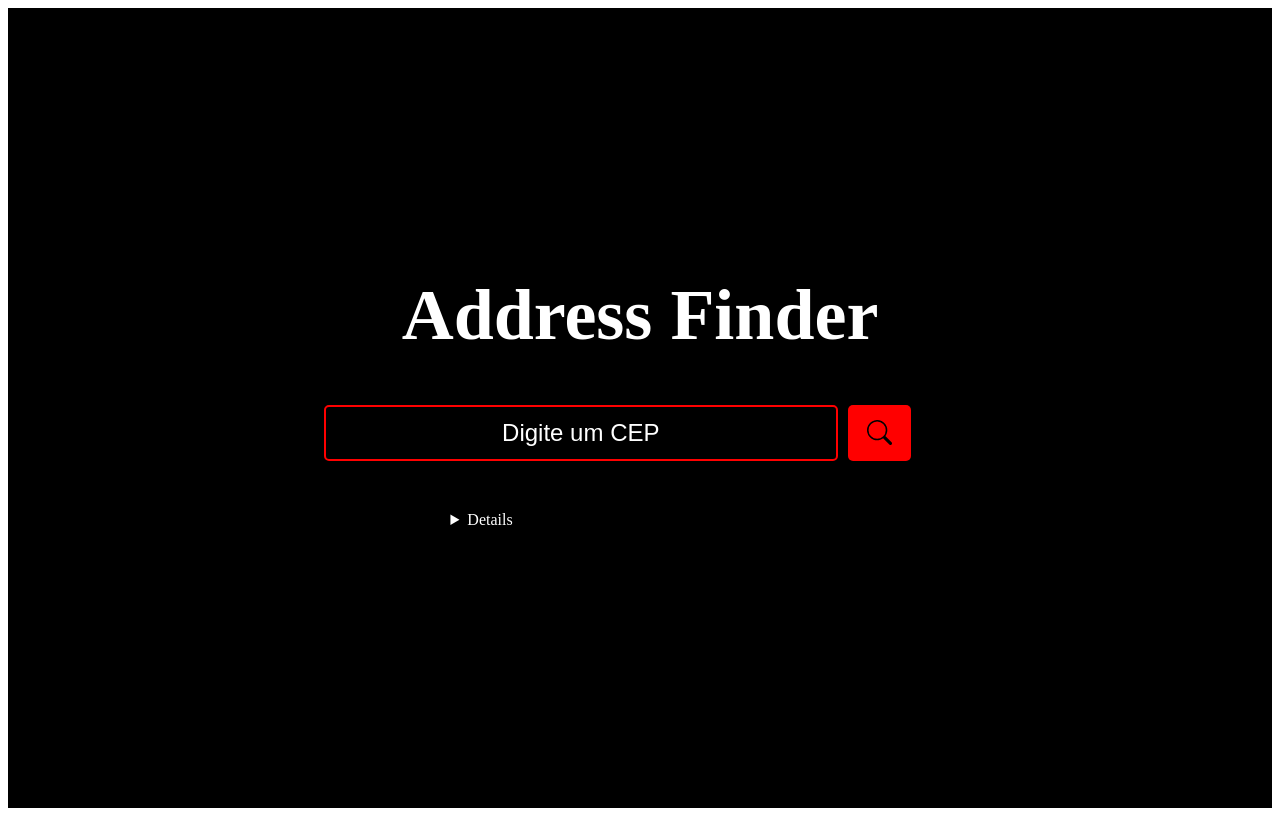
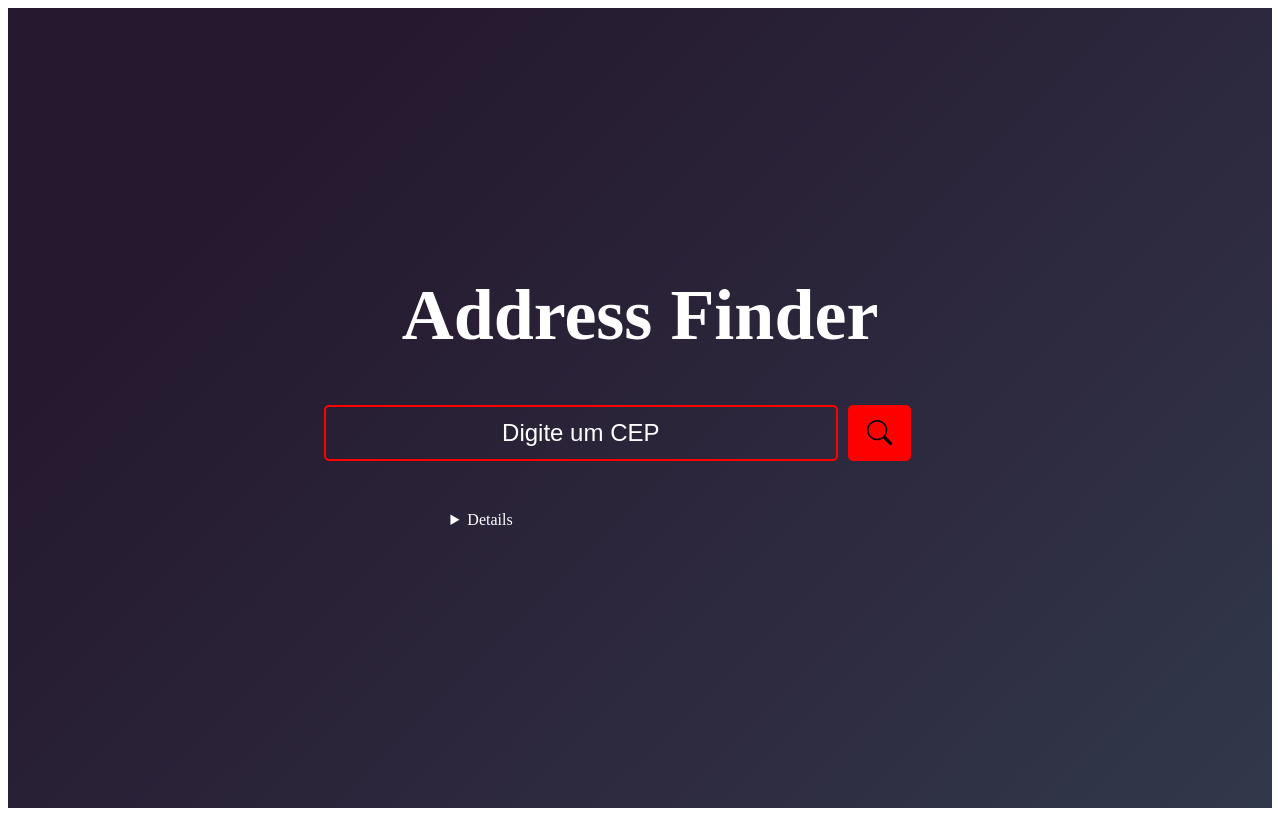
Before and after one commit to julio-2001/buscador_CEP, a React (Create React App) app: page / in a window 1280 px wide. Built offline with nearby package versions, Linux system fonts and the light colour scheme; the HTML template or start-up script is replaced by a standard one.

Commit message:
:FEAT: Adicionado component LetterBC e 2 animções animação do Title e background

```diff
--- a/src/App.tsx
+++ b/src/App.tsx
@@ -1,5 +1,5 @@
 import React, { useState } from 'react';
-import {MainBC , TitleBC, InputBC, DivBC, DetailBC, UlBC, LiBC, IconeAreaButton }from './components/Main';
+import {MainBC , TitleBC, InputBC, DivBC, DetailBC, UlBC, LiBC, IconeAreaButton, LetterBC }from './components/Main';
 import CepInfo from './interfaces/Interface_API';
 import Service_API from './services/apiViaCep';
 
@@ -74,31 +74,31 @@ function App() {
 
           <UlBC>
             <LiBC>
-              CEP:{cep?.cep}
+              CEP: <LetterBC>{cep?.cep} </LetterBC>
             </LiBC>
 
             <LiBC>
-              Localidade:{cep?.localidade}
+              Localidade: <LetterBC>{cep?.localidade} </LetterBC>
             </LiBC>
 
             <LiBC>
-              UF:{cep?.uf}
+              UF: <LetterBC>{cep?.uf}  </LetterBC>
             </LiBC>
 
             <LiBC>
-              DDD:{cep?.ddd }
+              DDD: <LetterBC>{cep?.ddd } </LetterBC>
             </LiBC>
 
             <LiBC>
-              Bairro: {cep?.bairro}
+              Bairro: <LetterBC>{cep?.bairro}</LetterBC>
             </LiBC>
 
             <LiBC>
-              Logradouro:{cep?.logradouro}
+              Logradouro:<LetterBC>{cep?.logradouro}</LetterBC>
             </LiBC>
 
             <LiBC>
-              Complemento: {cep?.complemento || "Sem complemento" }
+              Complemento: <LetterBC>{cep?.complemento || "Sem complemento" }</LetterBC>
             </LiBC>
           </UlBC>
 
--- a/src/components/Main.tsx
+++ b/src/components/Main.tsx
@@ -5,13 +5,32 @@ const MainBC = Styled.main`
 
     width:100%;
     height:100vh;
-    background:black;
+
+
+
     display:flex;
     align-items:center;
     justify-content:center;
     flex-direction:column;
-    overflow:scroll;
-    /* transition:1s; */
+    overflow:visible;
+
+    background:linear-gradient(-45deg , #3C7A6F, #3B6E67, #324251, #2E2B40, #25192F, #25192F,#180F20);
+    background-size:300% 300%;
+    animation:aniBG 10s ease-in-out  infinite;
+
+    @keyframes aniBG{
+        0%{
+            background-position:0 50%;
+        }
+        50%{
+            background-position:100% 50%;
+        }
+        100%{
+            background-position:0 50%;
+        }
+
+
+    }
 
     //TODO adicionar animação de background
 `;
@@ -22,6 +41,13 @@ const TitleBC = Styled.h1`
     font-weight:700;
     color:white;
     display:flex;
+    animation:Title 1s ease-in-out alternate infinite;
+
+    @keyframes Title{
+        to{
+            transform:translateY(5px);
+        }
+    }
 
     //TODO colocar animação de flutuação
 `;
@@ -113,8 +139,9 @@ const LiBC = Styled.li`
 
 `;
 
-const letter = Styled.span`
-    color:;
+const LetterBC = Styled.span`
+    color:red;
+    font-weight:700;
 `;
 
-export {MainBC ,TitleBC, InputBC,DivBC, IconeAreaButton, DetailBC, UlBC, LiBC};
+export {MainBC ,TitleBC, InputBC,DivBC, IconeAreaButton, DetailBC, UlBC, LiBC, LetterBC };
```
